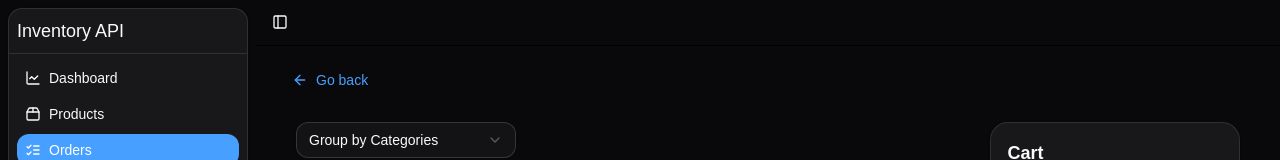
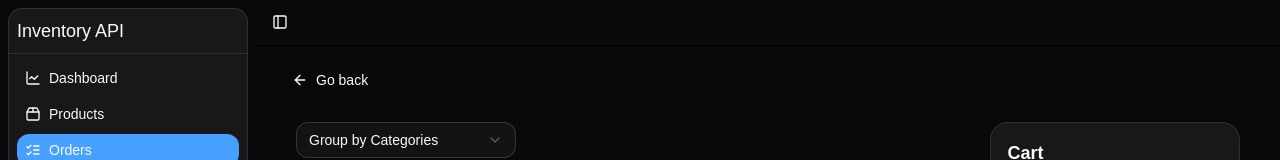
Before and after one commit to mrdsx/inventory-api, a Next.js app in the folder frontend/: page /orders/create in a window 1280 px wide. Shown: the top 160 px of the page. Built offline with nearby package versions, Linux system fonts and the light colour scheme.

Commit message:
feat(frontend/ui): edit styles button variant 'link'

```diff
--- a/frontend/src/components/ui/button.tsx
+++ b/frontend/src/components/ui/button.tsx
@@ -19,7 +19,7 @@ const buttonVariants = cva(
           "bg-secondary text-secondary-foreground shadow-xs hover:bg-secondary/80",
         ghost:
           "hover:bg-accent hover:text-accent-foreground dark:hover:bg-accent/50",
-        link: "text-primary underline-offset-4 hover:underline",
+        link: "underline-offset-4 hover:underline",
       },
       size: {
         default: "h-9 px-4 py-2 has-[>svg]:px-3",
```
